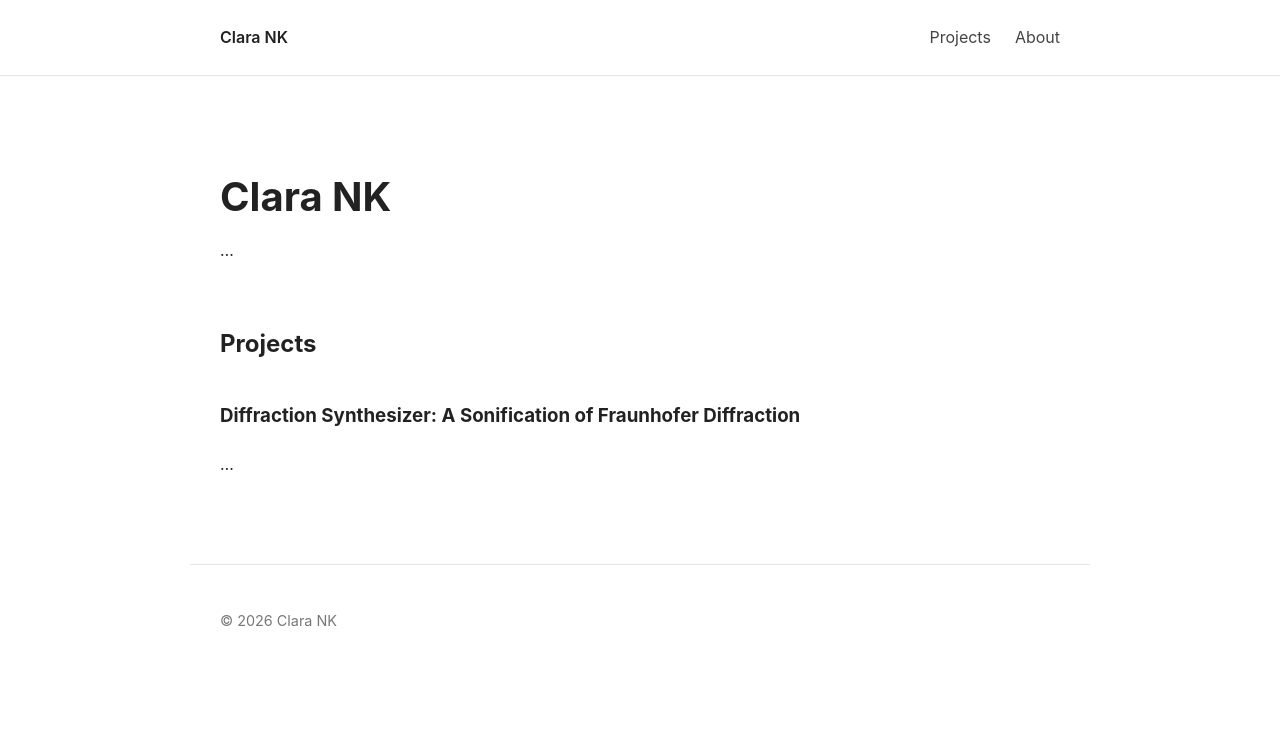
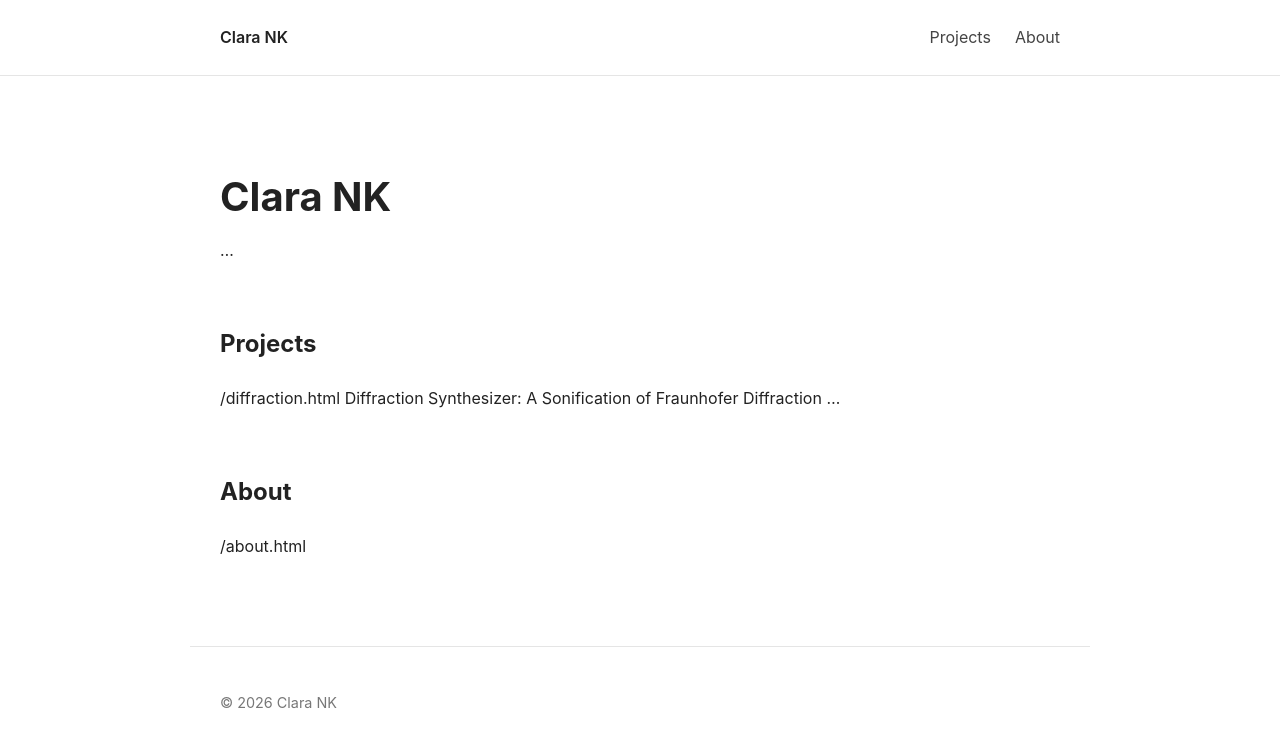
Before and after one commit to nk-clara/nk-clara.github.io, a Jekyll site: the page built from index.md, in a window 1280 px wide. Shown: the top 747 px of the page. Built offline with Jekyll 4.4.1, drawn with Linux system fonts in a browser that asks for light colours.

Commit message:
Update index.md

```diff
--- a/index.md
+++ b/index.md
@@ -9,5 +9,8 @@ title: Home
 
 ## Projects
 
-### Diffraction Synthesizer: A Sonification of Fraunhofer Diffraction
+{% link diffraction.md %} Diffraction Synthesizer: A Sonification of Fraunhofer Diffraction
 ...
+
+## About
+{% link about.md %}
```
